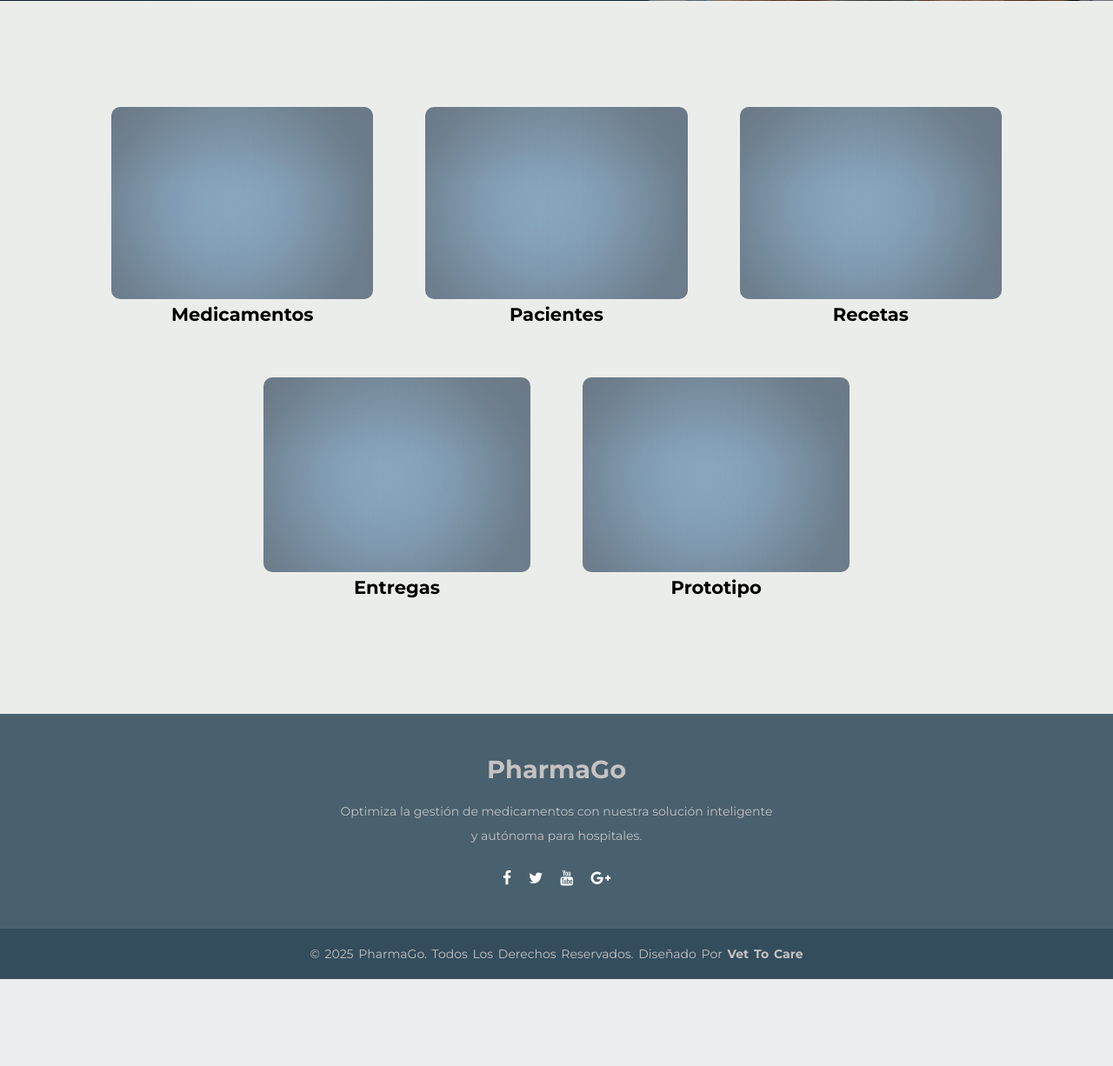
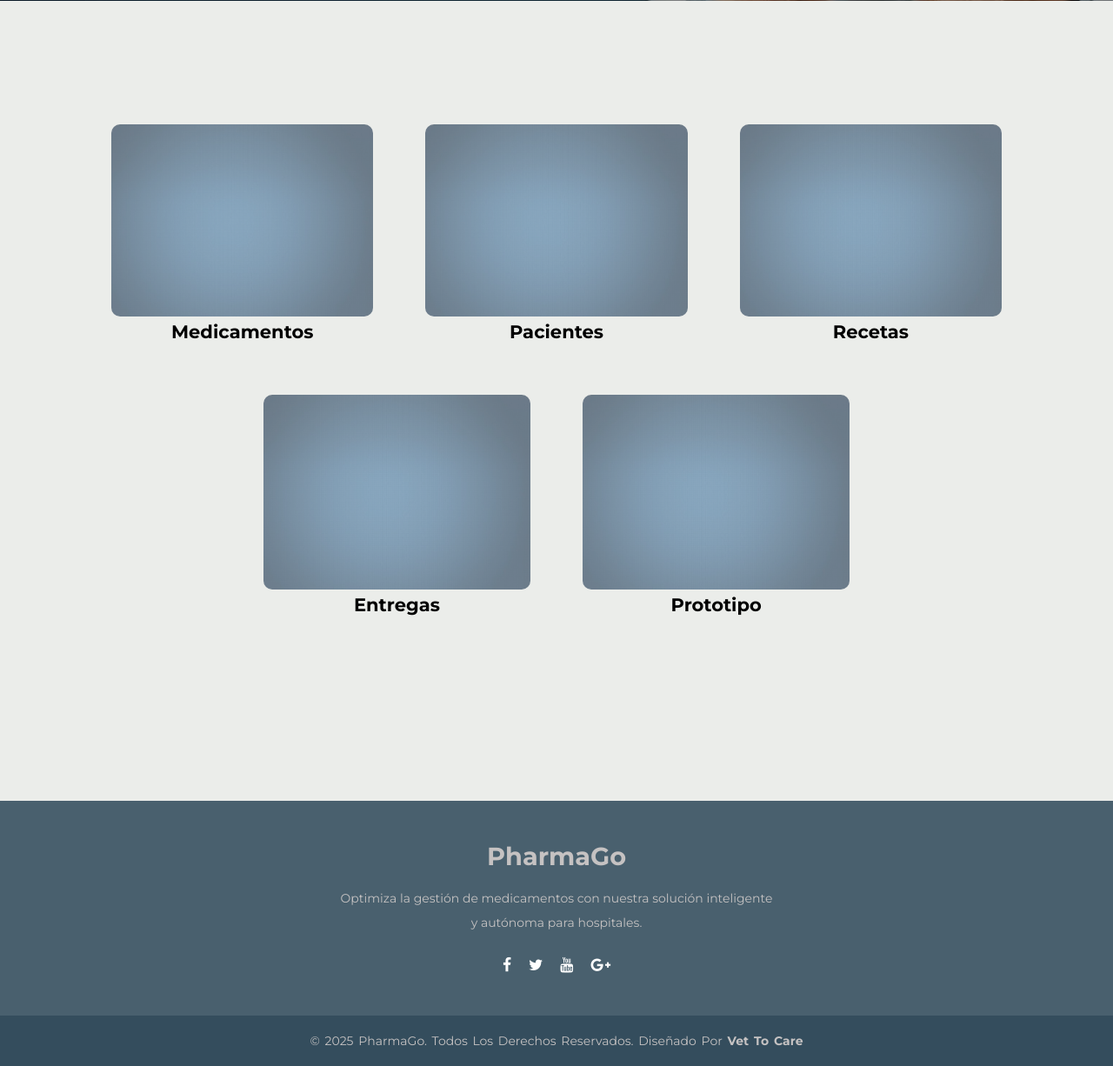
Before and after one commit to CarToCare/PharmaGo, a Django app: page /inicio/ in a window 1280 px wide; the page is wider, and only the part inside the window is pictured. Shown: the part 479-1705 px from the top of that part at 87% size. Before the commit the page ends 1605 px from the top of that part, so only its background shows below. Run offline with Django 5.2, Linux system fonts and the light colour scheme; some libraries are stand-ins or nearby versions.

Commit message:
creo q ya

```diff
--- a/ourproyecto/pag/static/inicio.css
+++ b/ourproyecto/pag/static/inicio.css
@@ -38,8 +38,6 @@ body {
     background: linear-gradient(to left, rgba(0, 0, 0, 0.5) 50%, rgba(0, 0, 0, 0.5) 50%);
     z-index: 1;
 }
-
-
 
 /* Contenedor 1 */
 .container-fluid {
@@ -178,7 +176,8 @@ body {
     width: 80%;
     margin: auto;
     text-align: center;
-    padding-top: 50px;
+    padding-top: 70px; /*fue lo q cambie */
+    padding-bottom: 10px;
 }
 
 .row {
@@ -218,7 +217,7 @@ body {
     background-color:#49606e ;
     padding-top: 40px;
     color: #c5c2c2;
-    margin-top: 500px;
+    margin-top: 600px; /* tmb este */
 }
 .footer-content {
     display: flex;
--- a/ourproyecto/pag/static/medicamentos.css
+++ b/ourproyecto/pag/static/medicamentos.css
@@ -1,4 +1,3 @@
-/* Estilo general */
 * {
     padding: 0;
     margin: 0;
@@ -131,13 +130,11 @@ body {
     position: relative;
     top: 8px;
 }
-
-
 /* Footer */
 .footer{
     width: auto;
     height: auto;
-    background-color:#49606e ;
+    background-color:#49606e;
     padding-top: 40px;
     color: #c5c2c2;
     margin-top: 0;
--- a/ourproyecto/pag/templates/inicio.html
+++ b/ourproyecto/pag/templates/inicio.html
@@ -106,5 +106,6 @@
         <p>&copy; 2025 PharmaGo. Todos los derechos reservados. Diseñado por <strong>Vet To Care</strong></p>
     </div>
 </footer>
+
 </body>
 </html>
```
